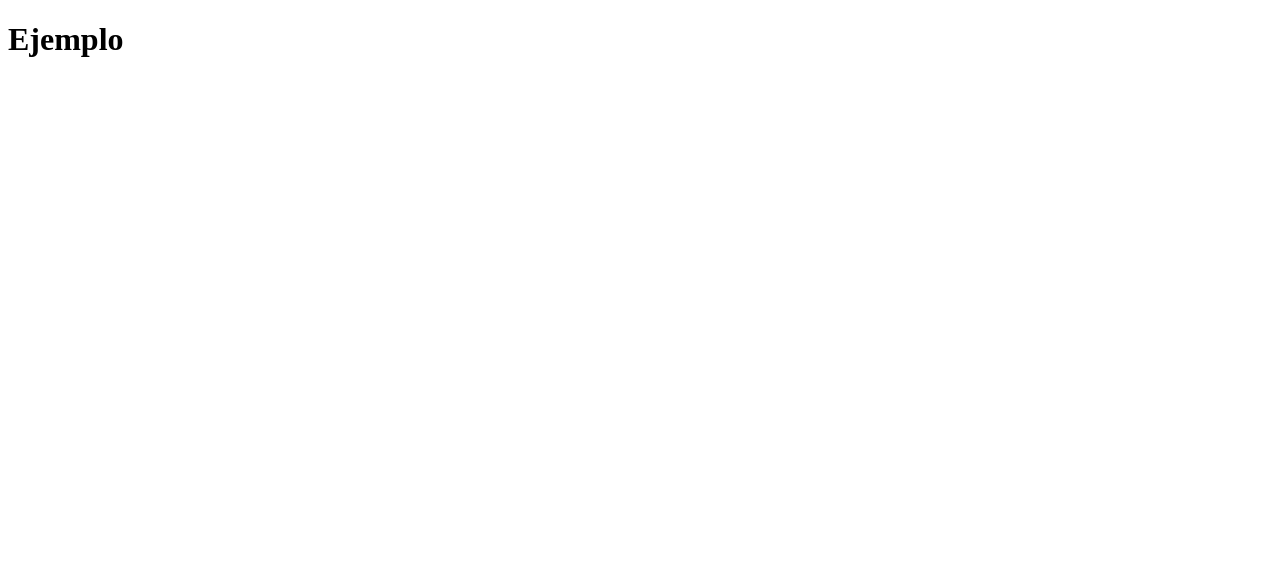
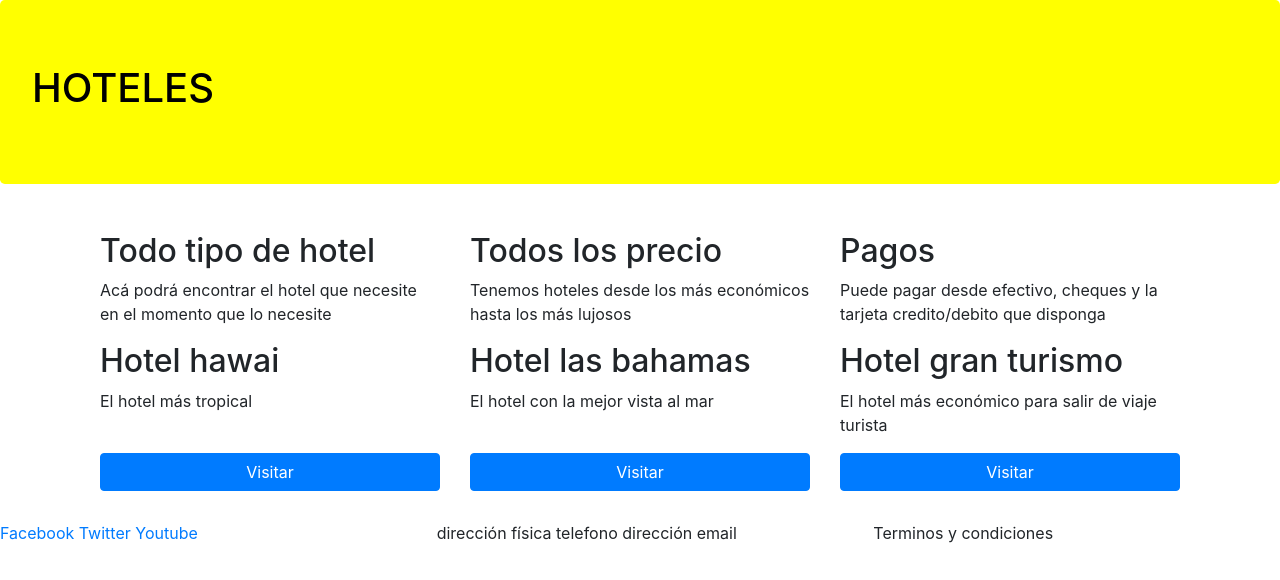
Before and after one commit to AnderBalles98/bootstrap4, a website: page index.html in a window 1280 px wide. Drawn offline with nearby package versions, Linux system fonts and the light colour scheme.

Commit message:
add footer and css

```diff
--- /dev/null
+++ b/css/main.css
@@ -0,0 +1,18 @@
+.jumbotron {
+    background-color: yellow;
+    color: black;
+}
+
+.card-hotel {
+    display: flex;
+    flex-direction: column;
+    justify-content: space-between;
+}
+
+.card-hotel .btn{
+    width: 100%;
+}
+
+footer{
+    margin-top: 30px;
+}
--- a/index.html
+++ b/index.html
@@ -1,14 +1,91 @@
 <!DOCTYPE html>
 <html>
+
 <head>
     <meta charset='utf-8'>
     <title>Page Title</title>
-
+    <link rel="stylesheet" href="node_modules/bootstrap/dist/css/bootstrap.min.css">
+    <link rel="stylesheet" href="css/main.css">
 </head>
 <script src="node_modules/jquery/dist/jquery.min.js"></script>
 <script src="node_modules/popper.js/dist/popper.min.js"></script>
 <script src="node_modules/bootstrap/dist/js/bootstrap.min.js"></script>
+
 <body>
-    <h1>Ejemplo</h1>
+    <div class="jumbotron">
+        <h1>HOTELES</h1>
+    </div>
+    <div class="container">
+        <div class="container">
+            <div class="row">
+                <div class="col">
+                    <p>
+                    <h2>Todo tipo de hotel</h2>
+                    <p>Acá podrá encontrar el hotel que necesite en el momento que lo necesite</p>
+                    </p>
+                </div>
+                <div class="col">
+                    <p>
+                    <h2>Todos los precio</h2>
+                    <p>Tenemos hoteles desde los más económicos hasta los más lujosos</p>
+                    </p>
+                </div>
+                <div class="col">
+                    <p>
+                    <h2>Pagos</h2>
+                    <p>Puede pagar desde efectivo, cheques y la tarjeta credito/debito que disponga</p>
+                    </p>
+                </div>
+            </div>
+
+
+
+            <div class="row">
+                <div class="col card-hotel">
+                    <div class="card-hotel-body">
+                        <h2>Hotel hawai</h2>
+                        <p>El hotel más tropical</p>
+                    </div>
+                    <button class="btn-primary btn">Visitar</button>
+                </div>
+                <div class="col card-hotel">
+                    <div class="card-hotel-body">
+                        <h2>Hotel las bahamas</h2>
+                        <p>El hotel con la mejor vista al mar</p>
+                    </div>
+                    <button class="btn btn-primary">Visitar</button>
+                </div>
+                <div class="col card-hotel">
+                    <div class="card-hotel-body">
+
+                        <h2>Hotel gran turismo</h2>
+                        <p>El hotel más económico para salir de viaje turista</p>
+                    </div>
+                    <button class="btn btn-primary ">Visitar</button>
+                </div>
+            </div>
+        </div>
+    </div>
+
+    <footer>
+        <div class="row">
+            <div class="col">
+                <a href="www.facebook.com">Facebook</a>
+                <a href="www.twitter.com">Twitter</a>
+                <a href="www.youtube.com">Youtube</a>
+            </div>
+            <div class="col">
+                <address>
+                    dirección física
+                    telefono
+                    dirección email
+                </address>
+            </div>
+            <div class="col">
+                Terminos y condiciones
+            </div>
+        </div>
+    </footer>
 </body>
+
 </html>
```
Also changed, not shown: guide.html (added, +15 -0 lines).
